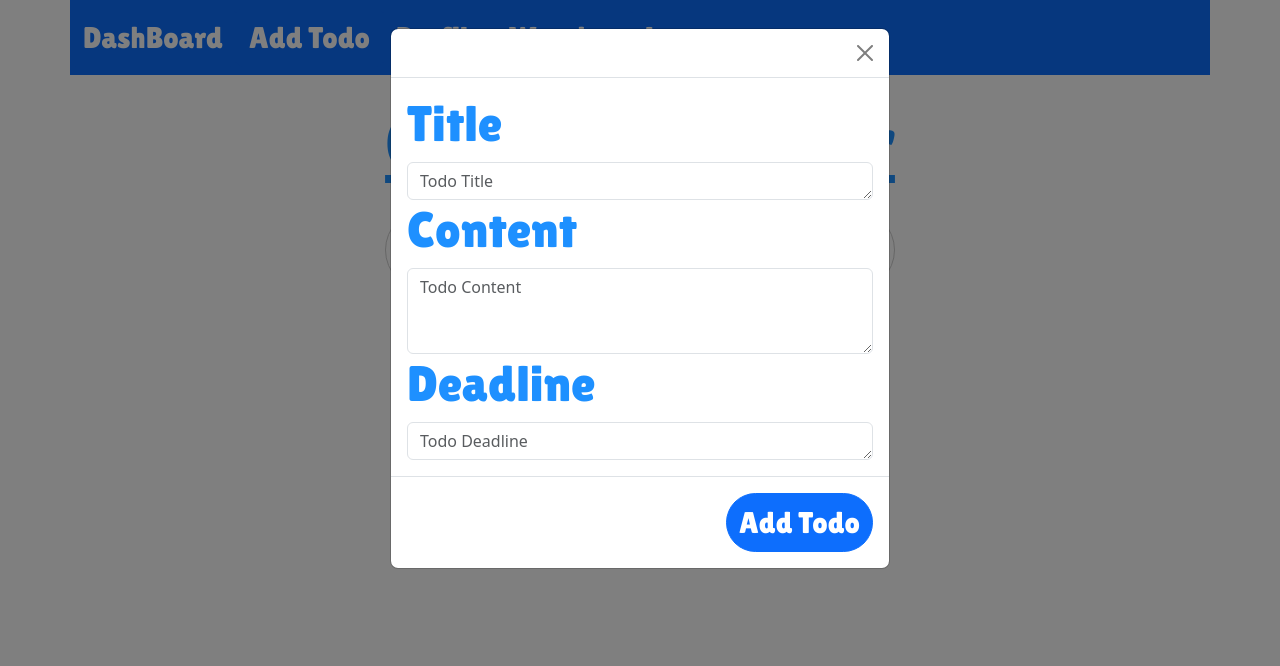
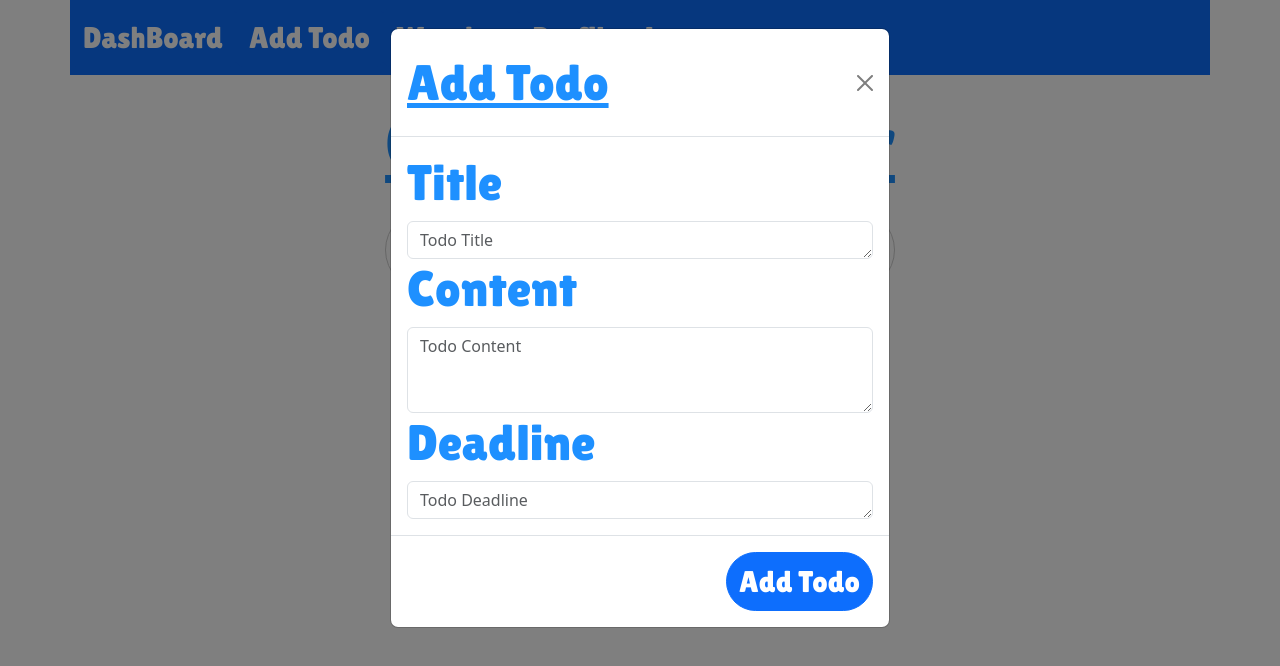
Before and after one commit to NKX0802/capstone-project, a React (Vite) app: page /weather in a window 1280 px wide. Both pictures are taken after typing "Sample" into the empty fields and a click on the button "Add Todo". Shown: the top 666 px of the page. Built offline with nearby package versions, Linux system fonts and the light colour scheme; no server answers.

Commit message:
Add decoration

```diff
--- a/src/components/AddTodo.jsx
+++ b/src/components/AddTodo.jsx
@@ -20,7 +20,10 @@ export default function AddTodo({ show, handleClose }) {
     return (
         <>
             <Modal show={show} onHide={handleClose}>
-                <Modal.Header closeButton></Modal.Header>
+                {/* <Modal.Header closeButton></Modal.Header> */}
+                <Modal.Header closeButton>
+                    <Modal.Title style={{ fontSize: 50, fontFamily: 'Lilita One, cursive', color: "dodgerblue", textDecoration: "underline" }}>Add Todo</Modal.Title>
+                </Modal.Header>
                 <Modal.Body>
                     <Form>
                         <h1 style={{ fontSize: 50, fontFamily: 'Lilita One, cursive', color: "dodgerblue" }}>Title</h1>
--- a/src/components/DashBoardNavbar.jsx
+++ b/src/components/DashBoardNavbar.jsx
@@ -20,11 +20,11 @@ export default function DashBoardNavbar({ handleLogout }) {
                         Add Todo
                     </Button>
                     <AddTodo show={show} handleClose={handleClose} />
+                    <Button style={{ fontSize: 30, fontFamily: 'Lilita One, cursive' }} href="/weather">
+                        Weather
+                    </Button>
                     <Button style={{ fontSize: 30, fontFamily: 'Lilita One, cursive' }} href="/profile">
                         Profile
-                    </Button>
-                    <Button style={{ fontSize: 30, fontFamily: 'Lilita One, cursive' }} href="/weather">
-                        Weather
                     </Button>
                     <Button style={{ fontSize: 30, fontFamily: 'Lilita One, cursive' }} onClick={handleLogout} >
                         Logout
--- a/src/components/UpdateTodo.jsx
+++ b/src/components/UpdateTodo.jsx
@@ -220,11 +220,11 @@ export default function UpdateTodo({ showUpdate, handleClose, title, content, de
     return (
         <Modal show={showUpdate} onHide={handleClose}>
             <Modal.Header closeButton>
-                <Modal.Title>Update Todo</Modal.Title>
+                <Modal.Title style={{ fontSize: 50, fontFamily: 'Lilita One, cursive', color: "dodgerblue", textDecoration: "underline" }}>Update Todo</Modal.Title>
             </Modal.Header>
             <Modal.Body>
                 <Form>
-                    <h1 style={{ fontSize: 50, fontFamily: 'Lilita One, cursive', color: "#FFBF00" }}>Update title</h1>
+                    <h1 style={{ fontSize: 50, fontFamily: 'Lilita One, cursive', color: "dodgerblue" }}>Title</h1>
                     <Form.Group controlId="todoTitle">
                         <Form.Control
                             placeholder="Update Todo Title"
@@ -234,7 +234,7 @@ export default function UpdateTodo({ showUpdate, handleClose, title, content, de
                             onChange={(e) => setTodoTitle(e.target.value)}
                         />
                     </Form.Group>
-                    <h2 style={{ fontSize: 50, fontFamily: 'Lilita One, cursive', color: "#FFBF00" }}>Update content</h2>
+                    <h2 style={{ fontSize: 50, fontFamily: 'Lilita One, cursive', color: "dodgerblue" }}>Content</h2>
                     <Form.Group controlId="todoContent">
                         <Form.Control
                             placeholder="Update Todo Content"
@@ -244,7 +244,7 @@ export default function UpdateTodo({ showUpdate, handleClose, title, content, de
                             onChange={(e) => setTodoContent(e.target.value)}
                         />
                     </Form.Group>
-                    <h3 style={{ fontSize: 50, fontFamily: 'Lilita One, cursive', color: "#FFBF00" }}>Update deadline</h3>
+                    <h3 style={{ fontSize: 50, fontFamily: 'Lilita One, cursive', color: "dodgerblue" }}>Deadline</h3>
                     <Form.Group controlId="todoDeadline">
                         <Form.Control
                             placeholder="Update Todo Deadline"
```
